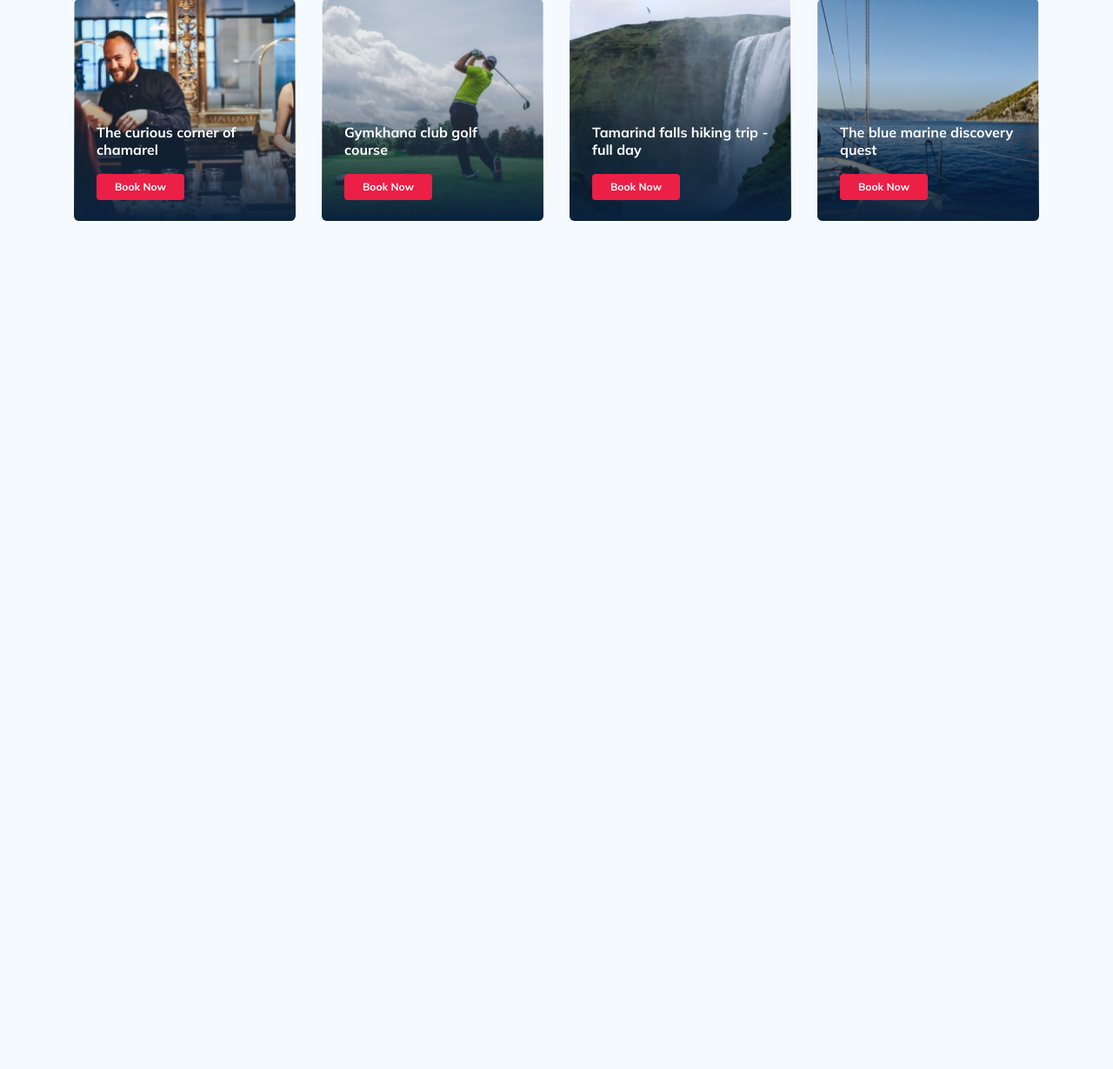
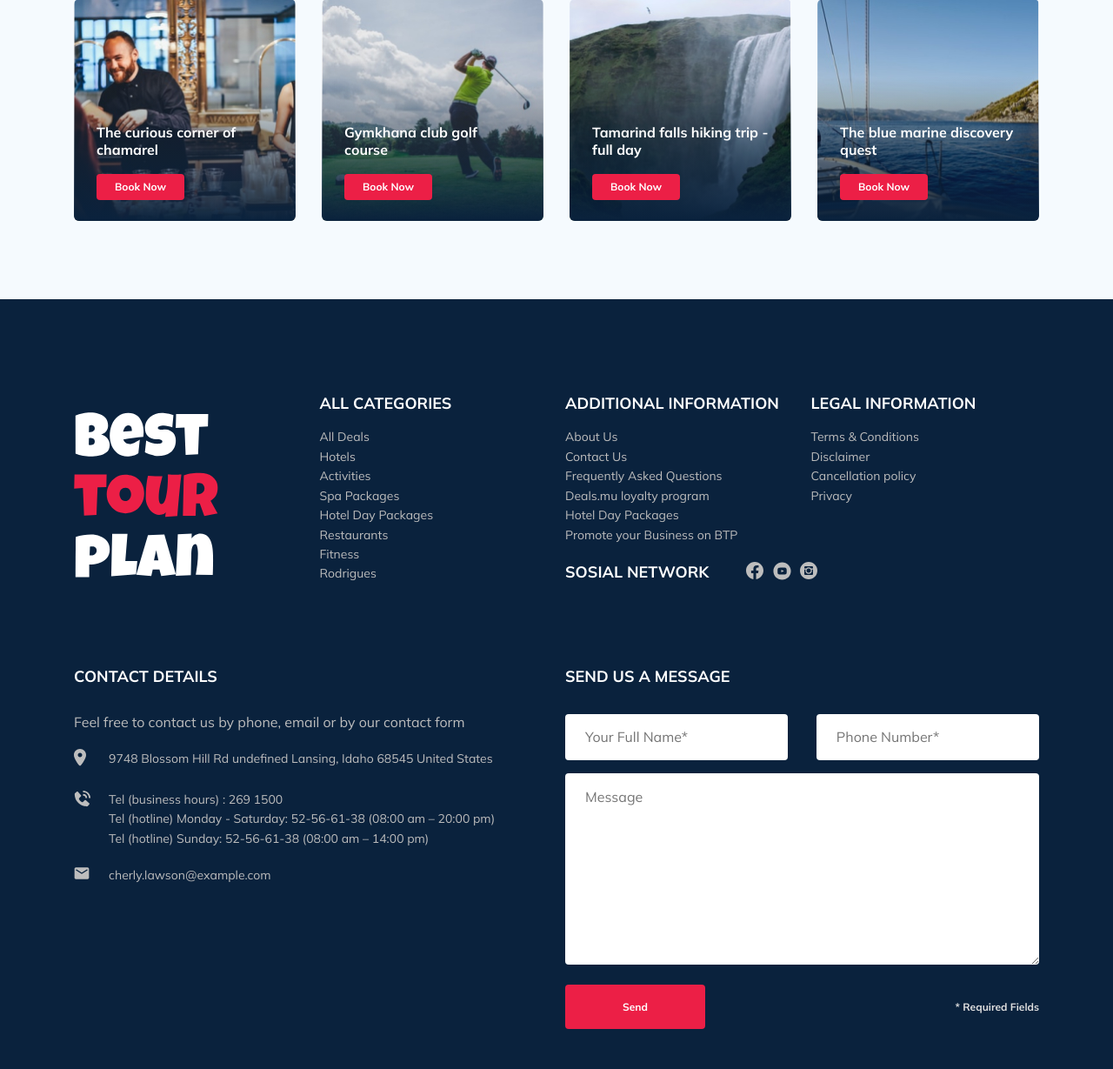
Before and after one commit to eminmam/tour-plan, a PHP site: page / in a window 1280 px wide. Shown: the part 1946-3175 px from the top of the page at 87% size. Before the commit the page ends 2200 px from the top, so only its background shows below. Run offline with PHP 8.4, Linux system fonts and the light colour scheme.

Commit message:
create: added footer section

```diff
--- a/css/style.css
+++ b/css/style.css
@@ -1110,6 +1110,182 @@ template {
   cursor: pointer;
 }
 
+.footer {
+  background-color: #0A223D;
+  color: #fff;
+  padding: 108px 0 46px 0;
+}
+
+.footer-wrapper {
+  display: -ms-grid;
+  display: grid;
+  -ms-grid-columns: (minmax(min-content, 1fr))[4];
+      grid-template-columns: repeat(4, minmax(-webkit-min-content, 1fr));
+      grid-template-columns: repeat(4, minmax(min-content, 1fr));
+  grid-gap: 20px;
+  grid-auto-rows: minmax(40px, -webkit-min-content);
+  grid-auto-rows: minmax(40px, min-content);
+  -webkit-box-align: start;
+      -ms-flex-align: start;
+          align-items: start;
+}
+
+.footer__logo {
+  width: 166px;
+  -ms-grid-row: 1;
+  -ms-grid-row-span: 2;
+  grid-row: 1 / 3;
+  -ms-flex-item-align: stretch;
+      -ms-grid-row-align: stretch;
+      align-self: stretch;
+}
+
+.footer__categories {
+  -ms-grid-row: 1;
+  -ms-grid-row-span: 3;
+  grid-row: 1/4;
+}
+
+.footer__social-network {
+  -ms-grid-row: 2;
+  -ms-grid-row-span: 2;
+  grid-row: 2/4;
+  grid-column: span 2;
+  display: -webkit-box;
+  display: -ms-flexbox;
+  display: flex;
+  -ms-flex-line-pack: center;
+      align-content: center;
+}
+
+.footer__social-links {
+  display: -webkit-box;
+  display: -ms-flexbox;
+  display: flex;
+  -webkit-box-align: center;
+      -ms-flex-align: center;
+          align-items: center;
+  -webkit-box-pack: justify;
+      -ms-flex-pack: justify;
+          justify-content: space-between;
+  min-width: 82px;
+}
+
+.footer__contact-details {
+  grid-column: span 2;
+}
+
+.footer__contact-form {
+  grid-column: span 2;
+}
+
+.footer__form {
+  display: -webkit-box;
+  display: -ms-flexbox;
+  display: flex;
+  -webkit-box-align: center;
+      -ms-flex-align: center;
+          align-items: center;
+  -webkit-box-pack: justify;
+      -ms-flex-pack: justify;
+          justify-content: space-between;
+  -ms-flex-wrap: wrap;
+      flex-wrap: wrap;
+}
+
+.footer__ul {
+  padding: 0;
+  margin: 0;
+  list-style: none;
+}
+
+.footer__item {
+  font-weight: normal;
+  font-size: 14px;
+  line-height: 160%;
+  color: #BDBDBD;
+  display: -webkit-box;
+  display: -ms-flexbox;
+  display: flex;
+  -webkit-box-align: start;
+      -ms-flex-align: start;
+          align-items: flex-start;
+}
+
+.footer__item-contact {
+  margin-bottom: 20px;
+}
+
+.footer__icon-wrapper {
+  min-width: 40px;
+}
+
+.footer__text {
+  color: #BDBDBD;
+  margin-bottom: 22px;
+}
+
+.footer__link {
+  text-decoration: none;
+  color: inherit;
+}
+
+.footer__title {
+  font-style: normal;
+  font-weight: bold;
+  font-size: 18px;
+  line-height: 23px;
+  text-transform: uppercase;
+  margin: 0;
+  margin-bottom: 16px;
+}
+
+.footer__title--inline {
+  margin: 0 43px 0 0;
+}
+
+.footer__title--mb3 {
+  margin-bottom: 32px;
+}
+
+.footer__input {
+  border-radius: 4px;
+  border: none;
+  padding: 0 23px;
+  height: 53px;
+  margin-bottom: 15px;
+  -ms-flex-preferred-size: 47%;
+      flex-basis: 47%;
+}
+
+.footer__message {
+  border-radius: 4px;
+  -ms-flex-preferred-size: 100%;
+      flex-basis: 100%;
+  padding: 18px 23px;
+  border: none;
+  margin-bottom: 23px;
+}
+
+.footer__button {
+  padding: 18px 66px;
+  background-color: #EC1F46;
+  border: none;
+  color: #fff;
+  border-radius: 4px;
+  font-weight: bold;
+  font-size: 12px;
+  line-height: 15px;
+  cursor: pointer;
+}
+
+.footer__info {
+  font-weight: bold;
+  font-size: 12px;
+  line-height: 15px;
+  color: #E0E0E0;
+}
+
 @media (max-width: 1200px) {
   .container {
     max-width: 960px;
--- a/index.html
+++ b/index.html
@@ -238,7 +238,9 @@
               </div>
               <!-- /.reviews-slider__profile -->
               <p class="reviews-slider__text">
-                Lorem ipsum dolor sit amet consectetur adipisicing elit. Animi obcaecati, qui similique neque laborum, dolorem, repudiandae quasi optio rem saepe quod blanditiis vero explicabo maiores et eligendi exercitationem? Quisquam, expedita?
+                Lorem ipsum dolor sit amet consectetur adipisicing elit. Animi obcaecati, qui similique neque laborum,
+                dolorem, repudiandae quasi optio rem saepe quod blanditiis vero explicabo maiores et eligendi
+                exercitationem? Quisquam, expedita?
               </p>
             </div>
             <!-- /.reviews-slider__item -->
@@ -261,7 +263,11 @@
               </div>
               <!-- /.reviews-slider__profile -->
               <p class="reviews-slider__text">
-                It was very nice hotel with cleanliness. Staff behavior was good and polite. They welcome us very well. Issue was only that Lift was not in working and we were allotted to 3rd floor and amenities articles were in corner of gallery which were giving bad feeling. Breakfast was good and support of the staff was also very nice. Location is not good as per atmosphere, it is very nearby most of the popular places but self location in a narrow street is not good. Overall it was a good experience and could recommend.
+                It was very nice hotel with cleanliness. Staff behavior was good and polite. They welcome us very well.
+                Issue was only that Lift was not in working and we were allotted to 3rd floor and amenities articles
+                were in corner of gallery which were giving bad feeling. Breakfast was good and support of the staff was
+                also very nice. Location is not good as per atmosphere, it is very nearby most of the popular places but
+                self location in a narrow street is not good. Overall it was a good experience and could recommend.
               </p>
             </div>
             <!-- /.reviews-slider__item -->
@@ -311,6 +317,104 @@
     </div>
     <!-- /.container -->
   </section>
+
+  <footer class="footer">
+    <div class="container">
+      <div class="footer-wrapper">
+        <img src="./img/vertical-logo.svg" alt="Logo: Best Tour Plan" class="logo footer__logo">
+        <div class="footer__list footer__categories">
+          <h3 class="footer__title">ALL Categories</h3>
+          <ul class="footer__ul">
+            <li class="footer__item"><a href="#" class="footer__link">All Deals
+              </a></li>
+            <li class="footer__item"><a href="#" class="footer__link">Hotels</a></li>
+            <li class="footer__item"><a href="#" class="footer__link">Activities</a></li>
+            <li class="footer__item"><a href="#" class="footer__link">Spa Packages
+              </a></li>
+            <li class="footer__item"><a href="#" class="footer__link">Hotel Day Packages</a></li>
+            <li class="footer__item"><a href="#" class="footer__link">Restaurants</a></li>
+            <li class="footer__item"><a href="#" class="footer__link">Fitness</a></li>
+            <li class="footer__item"><a href="#" class="footer__link">Rodrigues</a></li>
+          </ul>
+        </div>
+        <!-- /.footer__list -->
+        <div class="footer__list footer__additional">
+          <h3 class="footer__title">Additional Information</h3>
+          <ul class="footer__ul">
+            <li class="footer__item"><a href="#" class="footer__link">About Us</a></li>
+            <li class="footer__item"><a href="#" class="footer__link">Contact Us</a></li>
+            <li class="footer__item"><a href="#" class="footer__link">Frequently Asked Questions</a></li>
+            <li class="footer__item"><a href="#" class="footer__link">Deals.mu loyalty program</a></li>
+            <li class="footer__item"><a href="#" class="footer__link">Hotel Day Packages</a></li>
+            <li class="footer__item"><a href="#" class="footer__link">Promote your Business on BTP</a></li>
+          </ul>
+        </div>
+        <!-- /.footer__list -->
+        <div class="footer__social-network">
+          <h3 class="footer__title footer__title--inline">Sosial Network</h3>
+          <div class="footer__social-links">
+            <a href="#" class="footer__link"><img src="./img/facebook.svg" alt="Icon: Facebook"
+              ></a>
+            <a href="#" class="footer__link"><img src="./img/youtube.svg" alt="Icon: Youtube"></a>
+            <a href="#" class="footer__link"><img src="./img/instagram.svg" alt="Icon: Instagram"
+              ></a>
+          </div>
+          <!-- /.footer__social-links -->
+        </div>
+        <!-- /.footer__social-network -->
+        <div class="footer__list footer__legal">
+          <h3 class="footer__title">LEGAL INFORMATION</h3>
+          <ul class="footer__ul">
+            <li class="footer__item"><a href="#" class="footer__link">Terms & Conditions</a></li>
+            <li class="footer__item"><a href="#" class="footer__link">Disclaimer</a></li>
+            <li class="footer__item"><a href="#" class="footer__link">Cancellation policy</a></li>
+            <li class="footer__item"><a href="#" class="footer__link">Privacy</a></li>
+          </ul>
+        </div>
+        <!-- /.footer__list -->
+        <div class="footer__contact-details">
+          <h3 class="footer__title footer__title--mb3">Contact Details</h3>
+          <p class="footer__text">Feel free to contact us by phone, email or by our contact form</p>
+          <ul class="footer__ul">
+            <li class="footer__item footer__item-contact">
+              <div class="footer__icon-wrapper">
+                <img class="footer__icon" src="./img/map-marker.svg" alt="Icon: Map">
+              </div>
+              9748 Blossom Hill Rd undefined Lansing, Idaho 68545 United States
+            </li>
+            <li class="footer__item footer__item-contact">
+              <div class="footer__icon-wrapper">
+                <img class="footer__icon" src="./img/phone-footer.svg" alt="Icon: Map">
+              </div>
+              Tel (business hours) : 269 1500 <br>
+              Tel (hotline) Monday - Saturday: 52-56-61-38 (08:00 am – 20:00 pm) <br>
+              Tel (hotline) Sunday: 52-56-61-38 (08:00 am – 14:00 pm) <br>
+            </li>
+            <li class="footer__item footer__item-contact">
+              <div class="footer__icon-wrapper">
+                <img class="footer__icon" src="./img/email.svg" alt="Icon: Map">
+              </div>
+              cherly.lawson@example.com
+            </li>
+          </ul>
+        </div>
+        <!-- /.footer__contact-details -->
+        <div class="footer__contact-form">
+          <h3 class="footer__title footer__title--mb3">Send us a message</h3>
+          <form action="#" class="footer__form">
+            <input type="text" class="input footer__input" placeholder="Your Full Name*">
+            <input type="text" class="input footer__input" placeholder="Phone Number*">
+            <textarea  cols="30" rows="10" class="footer__message" placeholder="Message"></textarea>
+            <button class="button footer__button">Send</button>
+            <span class="footer__info">* Required Fields</span>
+          </form>
+        </div>
+        <!-- /.footer__contacts-form -->
+      </div>
+      <!-- /.footer-wrapper -->
+    </div>
+    <!-- /.container -->
+  </footer>
   <script src="./js/swiper-bundle.min.js"></script>
   <script src="./js/main.js"></script>
 </body>
--- /dev/null
+++ b/scss/blocks/_footer.scss
@@ -0,0 +1,133 @@
+.footer {
+  background-color: $dark;
+  color: $light;
+  padding: 108px 0 46px 0;
+
+  &-wrapper {
+    display: grid;
+    grid-template-columns: repeat(4, minmax(min-content, 1fr));
+    grid-gap: 20px;
+    grid-auto-rows: minmax(40px, min-content);
+    align-items: start;
+  }
+  &__logo {
+    width: 166px;
+    grid-row: 1 / 3;
+    align-self: stretch;
+  }
+  &__categories {
+    grid-row: 1/4;
+  }
+
+  &__social {
+    &-network {
+      grid-row: 2/4;
+      grid-column: span 2;
+      display: flex;
+      align-content: center;
+    }
+
+    &-links {
+      display: flex;
+      align-items: center;
+      justify-content: space-between;
+      min-width: 82px;
+    }
+  }
+  &__contact {
+
+    &-details {
+      grid-column: span 2;
+    }
+
+    &-form {
+      grid-column: span 2;
+    }
+  }
+  &__form {
+    display: flex;
+    align-items: center;
+    justify-content: space-between;
+    flex-wrap: wrap;
+  }
+  &__ul {
+    padding: 0;
+    margin: 0;
+    list-style: none;
+  }
+
+  &__item {
+    font-weight: normal;
+    font-size: 14px;
+    line-height: 160%;
+    color: #BDBDBD;
+    display: flex;
+    align-items: flex-start;
+    &-contact {
+      margin-bottom: 20px;
+    }
+  }
+  &__icon {
+    &-wrapper {
+      min-width: 40px;
+    }
+  }
+  &__text {
+    color: #BDBDBD;
+    margin-bottom: 22px;
+  }
+
+  &__link {
+    text-decoration: none;
+    color: inherit;
+  }
+
+  &__title {
+    font-style: normal;
+    font-weight: bold;
+    font-size: 18px;
+    line-height: 23px;
+    text-transform: uppercase;
+    margin: 0;
+    margin-bottom: 16px;
+    &--inline {
+      margin: 0 43px 0 0;
+    }
+    &--mb3  {
+      margin-bottom: 32px;
+    }
+  }
+
+  &__input {
+    border-radius: 4px;
+    border: none;
+    padding: 0 23px;
+    height: 53px;
+    margin-bottom: 15px;
+    flex-basis: 47%;
+  }
+  &__message {
+    border-radius: 4px;
+    flex-basis: 100%;
+    padding: 18px 23px;
+    border: none;
+    margin-bottom: 23px;
+  }
+  &__button {
+    padding: 18px 66px;
+    background-color: $primary;
+    border: none;
+    color: $light;
+    border-radius: 4px;
+    font-weight: bold;
+    font-size: 12px;
+    line-height: 15px;
+    cursor: pointer;
+  }
+  &__info {
+    font-weight: bold;
+    font-size: 12px;
+    line-height: 15px;
+    color: #E0E0E0;
+  }
+}
--- a/scss/style.scss
+++ b/scss/style.scss
@@ -13,6 +13,7 @@
 @import './blocks/newsletter';
 @import './blocks/reviews';
 @import './blocks/activities';
+@import './blocks/footer';
 
 //Полключение стилей для адаптива
 @import 'media';
```
Also changed, not shown: img/email.svg (added), img/facebook.svg (added), img/instagram.svg (added), img/map-marker.svg (added), img/phone-footer.svg (added), img/vertical-logo.svg (added), img/youtube.svg (added), 1 other file.
